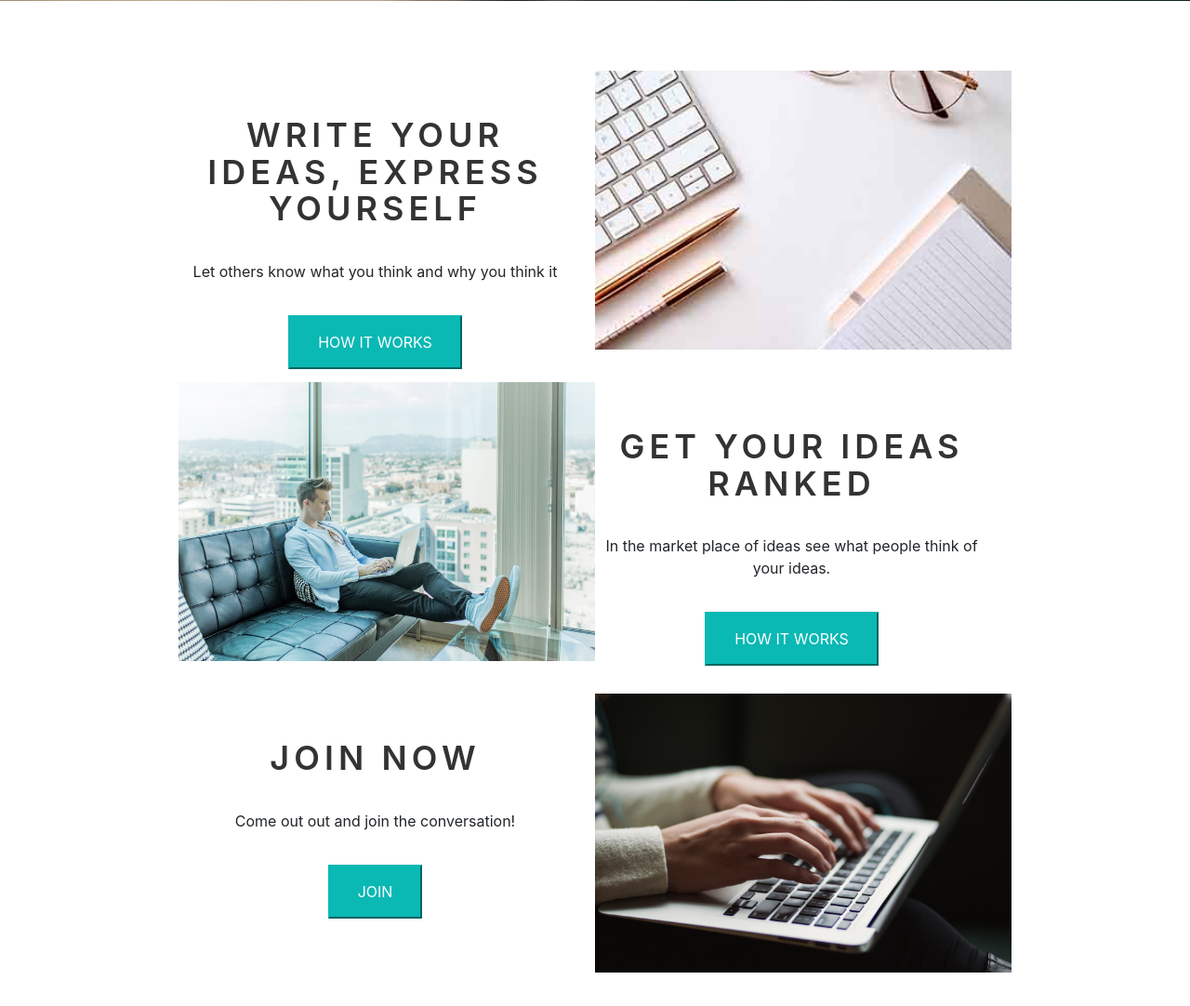
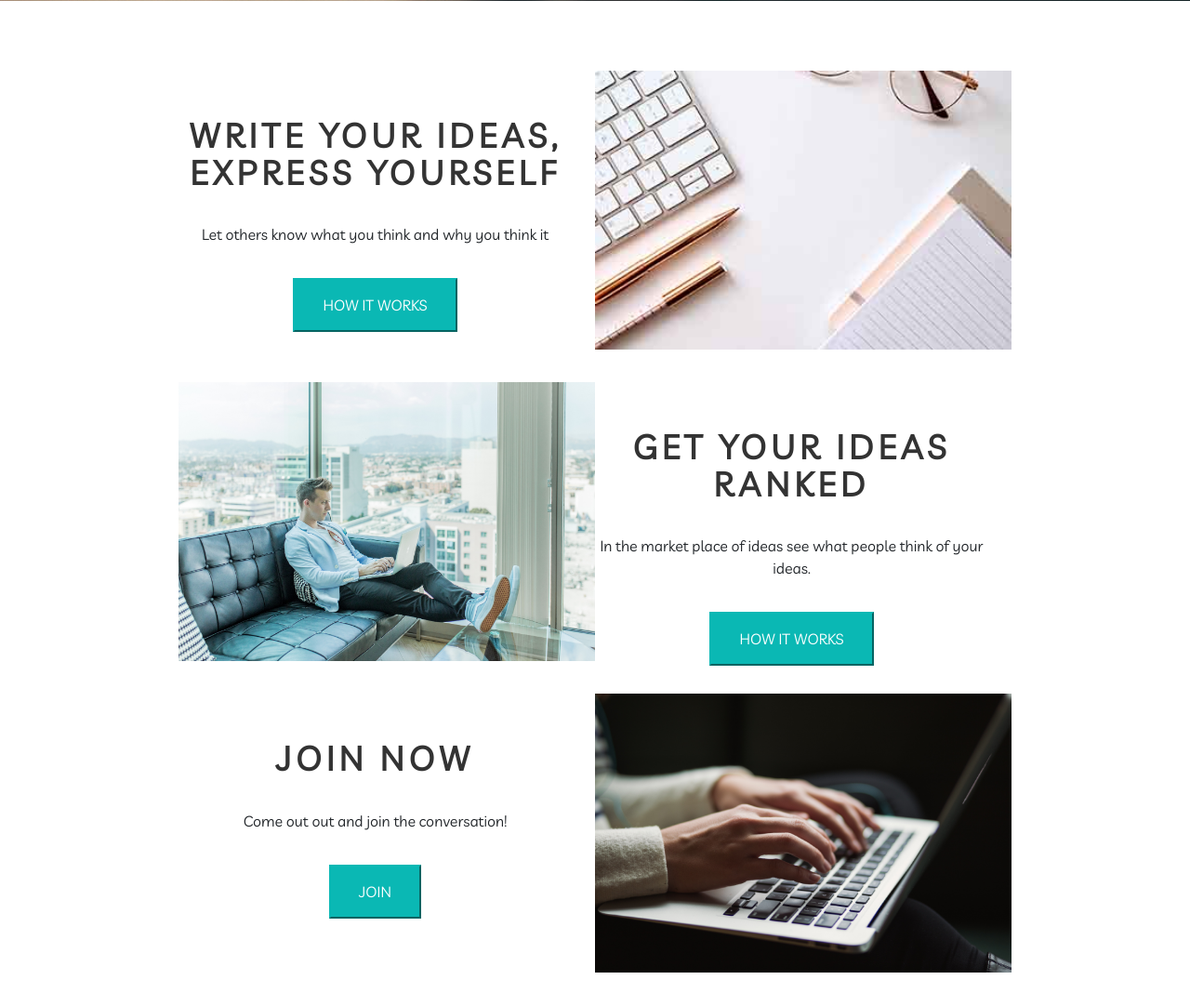
Before and after one commit to ravenusmc/blog_ratings, a PHP site: page / in a window 1280 px wide. Shown: the part 869-1951 px from the top of the page at 93% size. Run offline with PHP 8.4, Linux system fonts and the light colour scheme; data that the repository does not hold is empty; some libraries are stand-ins or nearby versions.

Commit message:
added new font and other changes to section area on landing page

```diff
--- a/assets/css/generic.css
+++ b/assets/css/generic.css
@@ -2,3 +2,7 @@
 .center {
   text-align: center;
 }
+
+.font {
+  font-family: 'Livvic', sans-serif;
+}
--- a/index.php
+++ b/index.php
@@ -8,10 +8,10 @@
 <section>
 
   <div class='words_div'>
-    <p class='center section_title'>Write Your ideas, express yourself</p>
-    <p class='margin_fix center section_paragraph'>Let others know what you think and why you think it</p>
-    <div class='button_div'>
-      <button>How it Works</button>
+    <p class='center section_title font'>Write Your ideas, express yourself</p>
+    <p class='margin_fix center section_paragraph font'>Let others know what you think and why you think it</p>
+    <div class='button_div button_div_margin_fix'>
+      <button class='font'>How it Works</button>
     </div>
   </div>
 
@@ -22,20 +22,20 @@
   </div>
 
   <div class='words_div'>
-    <p class='center section_title'>Get Your ideas ranked</p>
-    <p class='margin_fix center section_paragraph'>In the market place of ideas see what people think of
+    <p class='center section_title font'>Get Your ideas ranked</p>
+    <p class='margin_fix center section_paragraph font'>In the market place of ideas see what people think of
       your ideas.
     </p>
     <div class='button_div button_div_margin_fix'>
-      <button>How it Works</button>
+      <button class='font'>How it Works</button>
     </div>
   </div>
 
   <div class='words_div'>
-    <p class='center section_title'>Join Now</p>
-    <p class='margin_fix center section_paragraph'>Come out out and join the conversation!</p>
-    <div class='button_div'>
-      <button>Join</button>
+    <p class='center section_title font'>Join Now</p>
+    <p class='margin_fix center section_paragraph font'>Come out out and join the conversation!</p>
+    <div class='button_div button_div_margin_fix'>
+      <button class='font'>Join</button>
     </div>
   </div>
 
--- a/view/Header.php
+++ b/view/Header.php
@@ -15,6 +15,8 @@
   <link rel="stylesheet" href="https://use.fontawesome.com/releases/v5.7.2/css/all.css" integrity="sha384-fnmOCqbTlWIlj8LyTjo7mOUStjsKC4pOpQbqyi7RrhN7udi9RwhKkMHpvLbHG9Sr" crossorigin="anonymous">
   <!-- CSS for this page -->
   <link rel="stylesheet" type="text/css" href="./assets/css/header.css">
+  <!-- Font for project -->
+  <link href="https://fonts.googleapis.com/css?family=Livvic&display=swap" rel="stylesheet">
 </head>
 <body>
   <div class="navbar-fixed">
```
